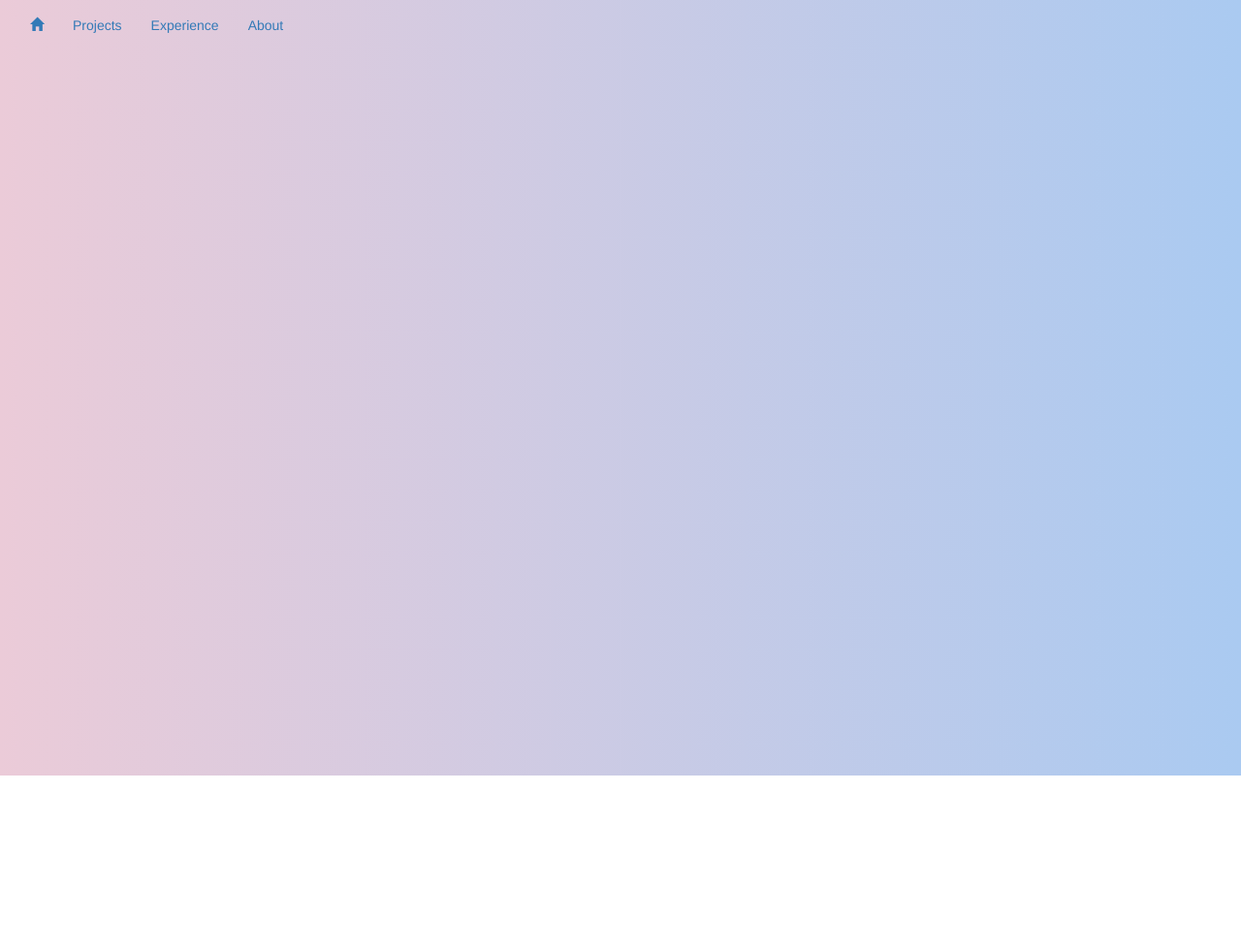
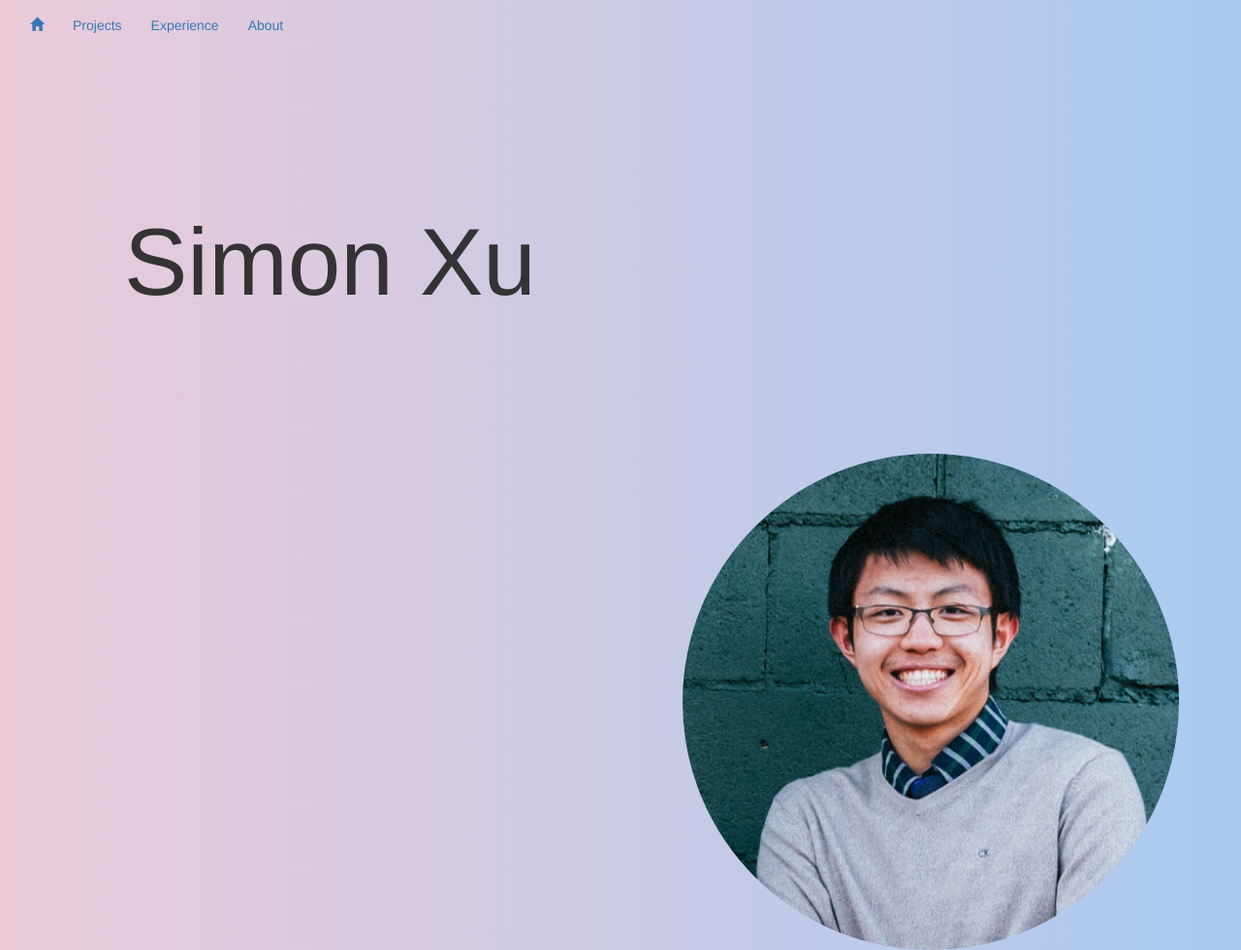
Before and after one commit to SimonOfAllTrades/Website, a plain HTML site: page index.html in a window 1280 px wide. Shown: the whole page at 97% size. Before the commit the page ends 800 px from the top, so only its background shows below. Drawn offline with nearby package versions, Linux system fonts and the light colour scheme.

Commit message:
added new img folder and added face

```diff
--- a/index.html
+++ b/index.html
@@ -14,8 +14,7 @@
 
 
 <body>
-
-    <nav class="navbar bg-light justify-content-between">
+    <nav class="navbar bg-transparent justify-content-between">
         <div class="container-fluid">
             <ul class="nav navbar-nav">
                 <li><a href="#"><i class="glyphicon glyphicon-home"></i></a></li>
@@ -25,6 +24,12 @@
             </ul>
         </div>
     </nav>
+
+    <main>
+        <div id="name">Simon Xu</div>
+        <img id="profile" src="img/profile.png">
+    </main>
+
 </body>
 
 </html>
--- a/style.css
+++ b/style.css
@@ -3,7 +3,23 @@ body {
     background: linear-gradient(90deg, rgba(235,203,216,1) 0%, rgba(170,202,241,1) 100%);
 }
 
-ul li:hover {
+nav ul li:hover {
     -webkit-transform: scale(1.2);
-    background-color: transparent;
 }
+
+#profile {
+    border-radius: 50%;
+    width: 50%;
+    height: 30%;
+    padding-left: 5%;
+    padding-right: 5%;
+    float: right;
+}
+
+#name {
+    float: left;
+    font-size: 700%;
+    top: 50%;
+    left: 50%;
+    padding: 10%;
+}
```
Also changed, not shown: img/profile.png (added).
